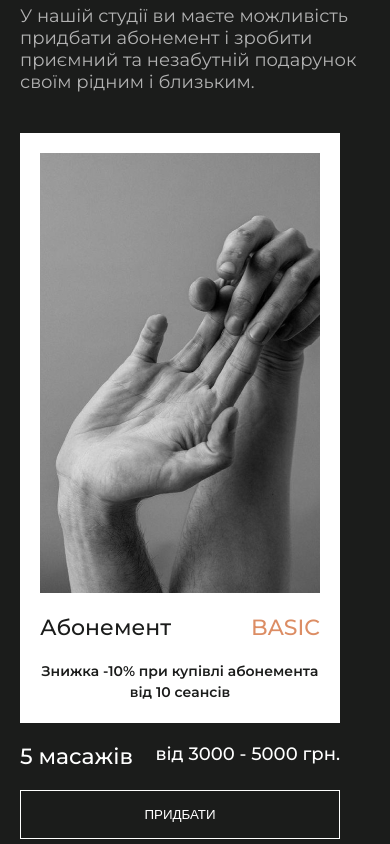
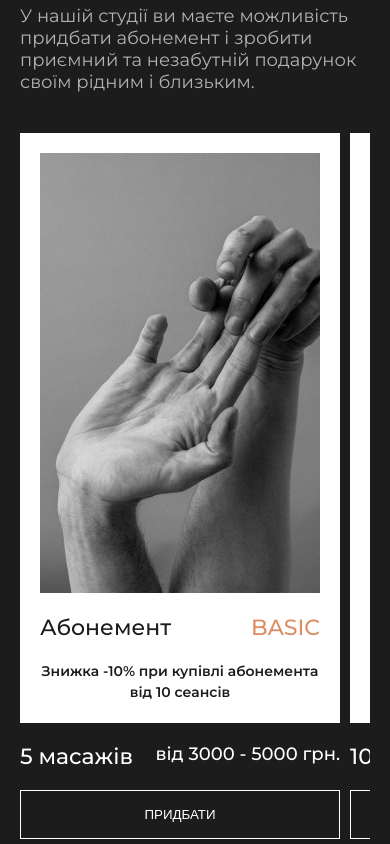
Before and after one commit to Denys-Paziak/Dotork, a plain HTML site: page index.html in a window 390 px wide. Shown: the part 4240-5084 px from the top of the page. Drawn offline with nearby package versions, Linux system fonts and the light colour scheme.

Commit message:
fix slider

```diff
--- a/style.scss
+++ b/style.scss
@@ -734,6 +734,8 @@ h4 {
 .season-tickets {
   padding: 40px 0;
 
+
+
   .title {
     p {
       margin-top: 20px;
@@ -799,10 +801,17 @@ h4 {
     margin: 20px 0;
     gap: 40px;
 
+
+
     @media (max-width: 1364px) {
       justify-content: start;
       overflow-x: auto;
       padding-bottom: 40px;
+    }
+
+
+    @media (max-width: 425px) {
+      gap: 10px;
     }
   }
 
```
Also changed, not shown: style.css, 1 other file.
